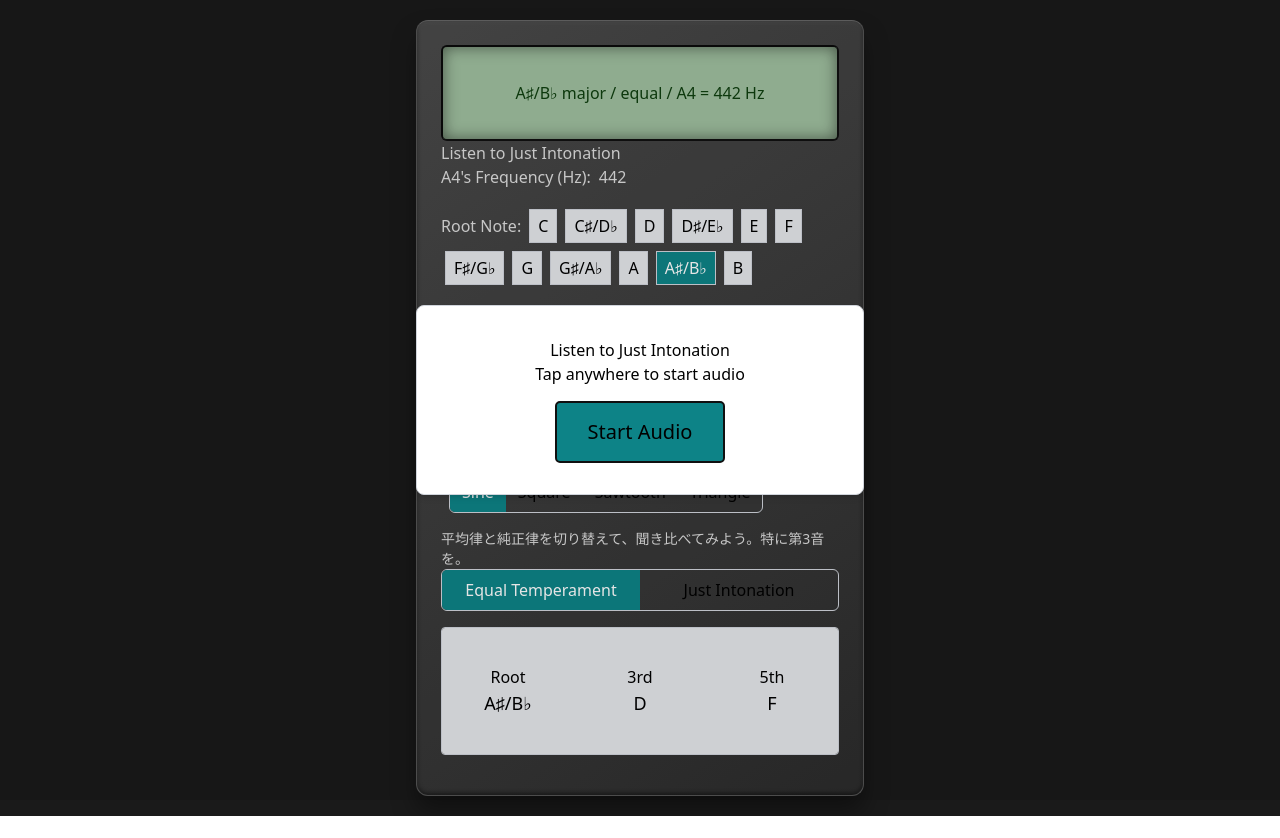
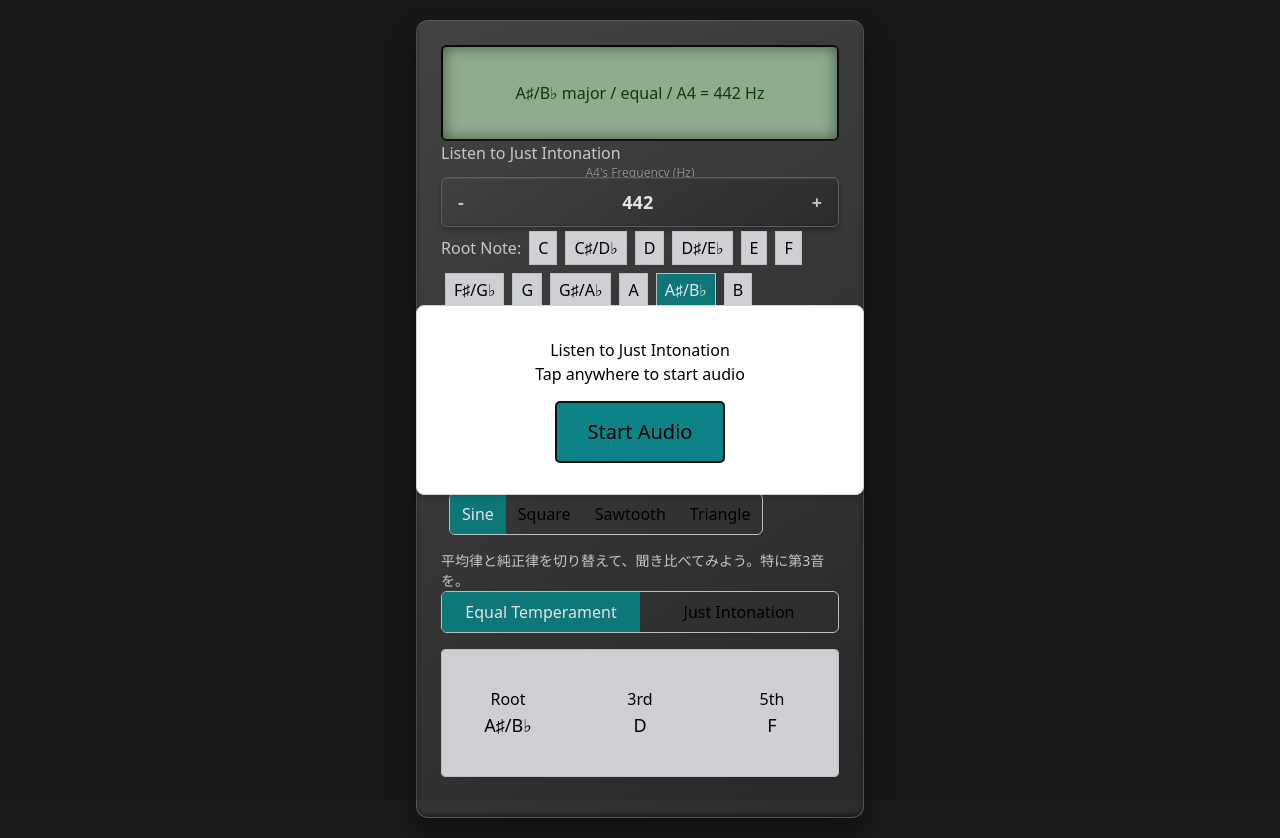
Before and after one commit to Nyoho/just-intonation, a React (Vite) app: page / in a window 1280 px wide. Before the commit the page ends 816 px from the top, so only its background shows below. Built offline with nearby package versions, Linux system fonts and the light colour scheme.

Commit message:
Use NumericStepper as A4 frequency

```diff
--- a/src/App.tsx
+++ b/src/App.tsx
@@ -319,17 +319,14 @@ export default function App() {
         <LcdScreen displayText={`${selectedPitch} ${chordType} / ${mode} / A4 = ${aFrequency} Hz`} />
 
         <h1>{t('title')}</h1>
-        <div className="mb-4">
-          <label>
-            {t('aFrequency')}:
-            <input
-              type="number"
-              value={aFrequency}
-              onChange={e => setAFrequency(Number(e.target.value))}
-              className="ml-2"
-            />
-          </label>
-        </div>
+        <NumericStepper
+          value={aFrequency}
+          onValueChange={setAFrequency}
+          min={437}
+          max={444}
+          label={t('aFrequency')}
+          showSign={false}
+        />
 
         {/* 根音選択：12音ピアノ風の横並びボタン */}
         <div className="mb-4">
```
